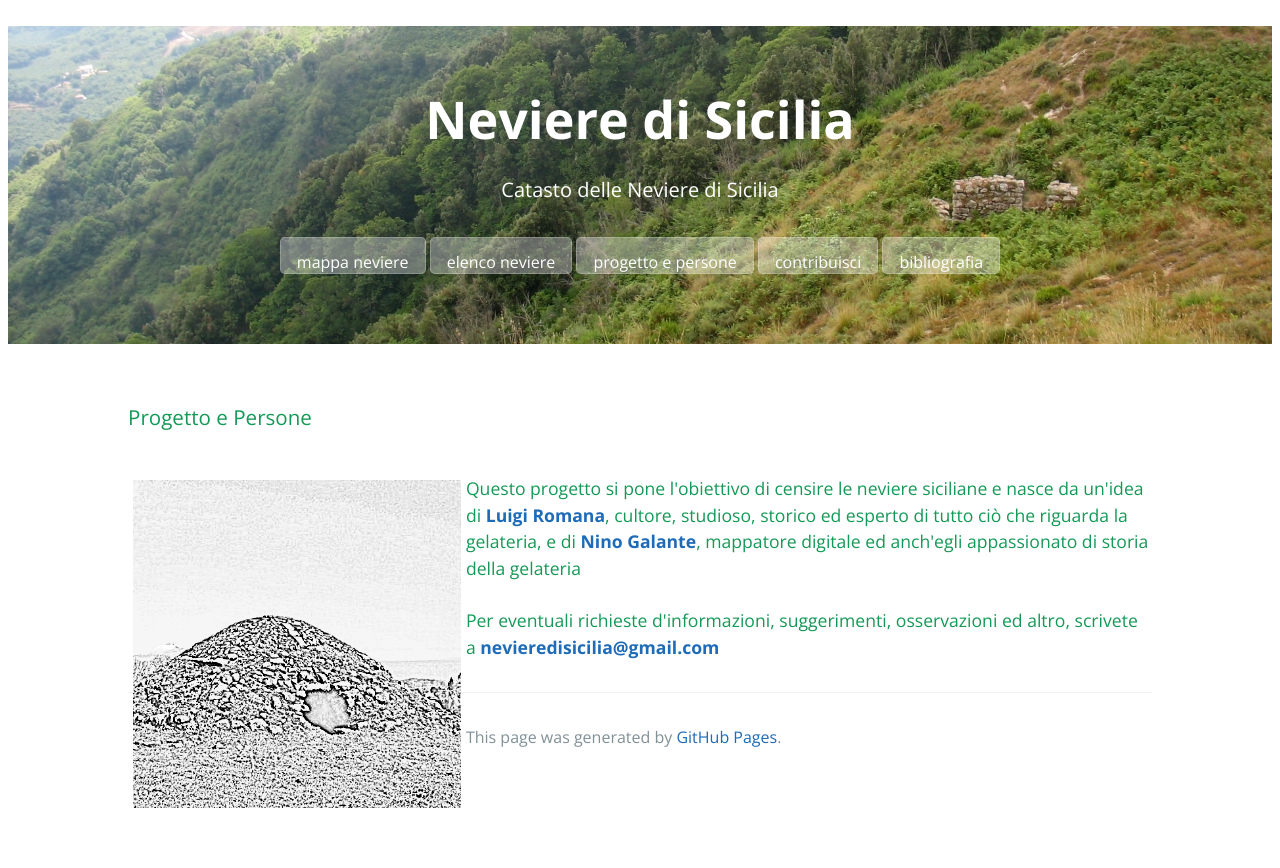
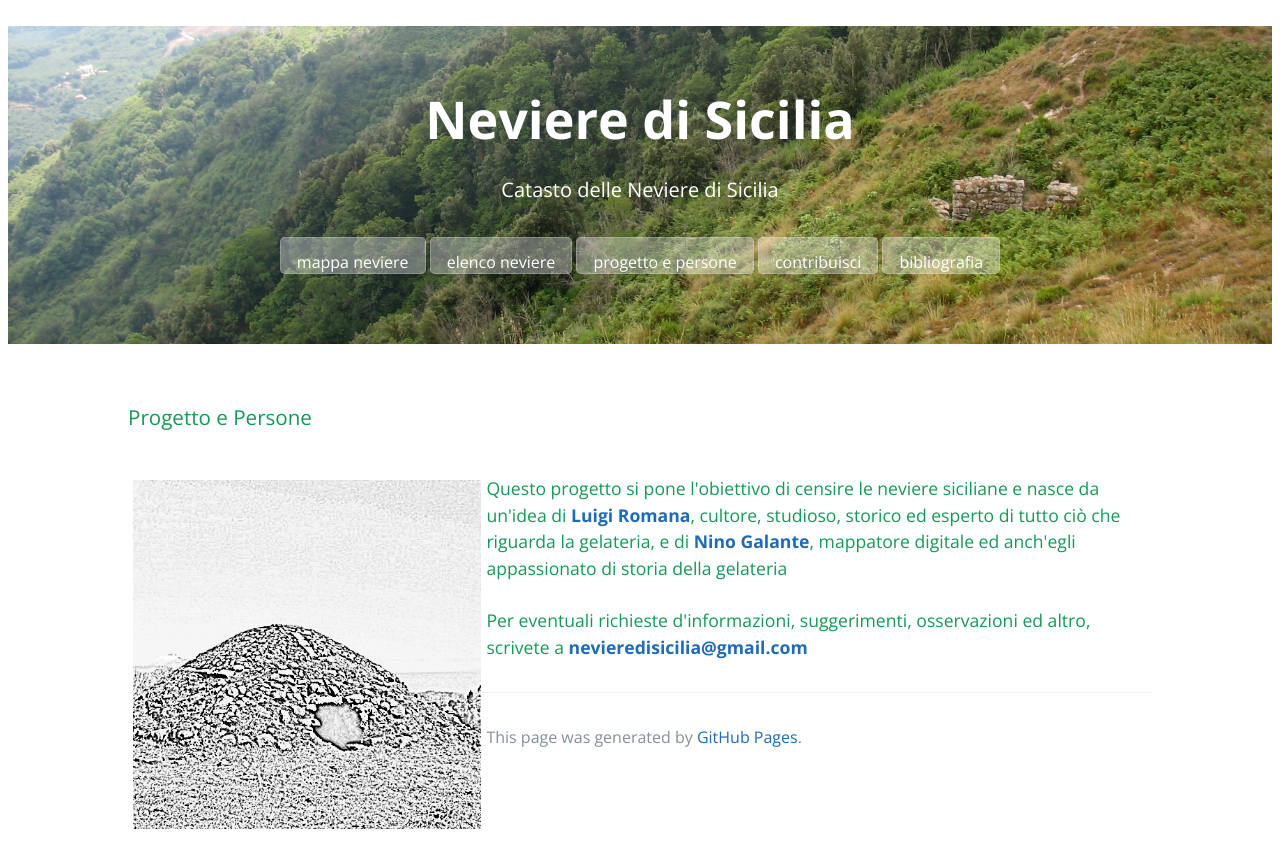
Before and after one commit to NeviereDiSicilia/nevieredisicilia.github.io, a Jekyll site: the page built from progetto.html, in a window 1280 px wide. Shown: the top 868 px of the page. Built offline with Jekyll 4.4.1, drawn with Linux system fonts in a browser that asks for light colours.

Commit message:
Update progetto.html

```diff
--- a/progetto.html
+++ b/progetto.html
@@ -5,5 +5,5 @@
 ---
 <h3>Progetto e Persone</h3><br/>
 
-<img src="images/logo_neviere_di sicilia_r.jpg" style="float: left; width: 33%; padding: 5px;" /> Questo progetto si pone l'obiettivo di censire le neviere siciliane e nasce da un'idea di <a href="https://www.facebook.com/luigi.romana" target="_blank"><b>Luigi Romana</b></a>, cultore, studioso, storico ed esperto di tutto ciò che riguarda la gelateria, e di <a href="https://twitter.com/picomiles" target="_blank"><b>Nino Galante</b></a>, mappatore digitale ed anch'egli appassionato di storia della gelateria<br/><br/>
+<img src="images/logo_neviere_di sicilia_r.jpg" style="float: left; width: 35%; padding: 5px;" /> Questo progetto si pone l'obiettivo di censire le neviere siciliane e nasce da un'idea di <a href="https://www.facebook.com/luigi.romana" target="_blank"><b>Luigi Romana</b></a>, cultore, studioso, storico ed esperto di tutto ciò che riguarda la gelateria, e di <a href="https://twitter.com/picomiles" target="_blank"><b>Nino Galante</b></a>, mappatore digitale ed anch'egli appassionato di storia della gelateria<br/><br/>
 Per eventuali richieste d'informazioni, suggerimenti, osservazioni ed altro, scrivete a <a href="mailto:nevieredisicilia@gmail.com" target="_blank"><b>nevieredisicilia@gmail.com</b></a>
```
